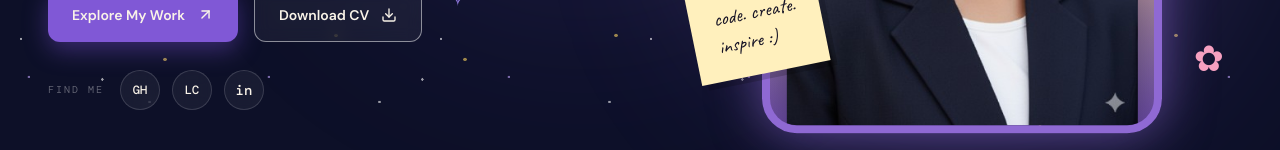
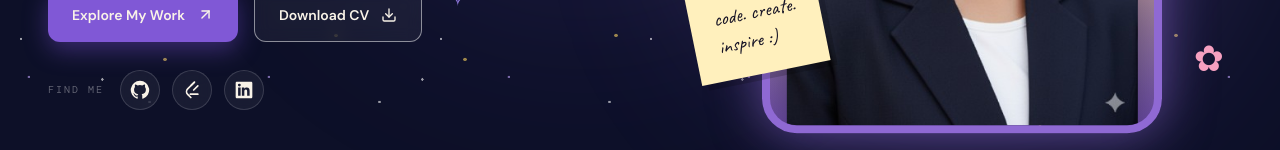
Before and after one commit to Jemimah000/jemimah-portfolio, a React (Vite) app: page / in a window 1280 px wide. Shown: the part 515-665 px from the top of the page. Built offline with nearby package versions, Linux system fonts and the light colour scheme; a web font is replaced by a local one.

Commit message:
kept icons for github, leetcode & linkdin

```diff
--- a/package.json
+++ b/package.json
@@ -23,6 +23,7 @@
     "lucide-react": "^1.31.0",
     "react": "^19.2.8",
     "react-dom": "^19.2.8",
+    "simple-icons": "^16.35.0",
     "tailwindcss": "^4.3.3",
     "three": "^0.185.1"
   },
--- a/src/components/hero/Hero.tsx
+++ b/src/components/hero/Hero.tsx
@@ -1,27 +1,44 @@
 import { motion } from "framer-motion";
+
 import {
+
   ArrowDown,
+
   ArrowUpRight,
+
   Download,
+
   Sparkles,
+
 } from "lucide-react";
 
 import FloatingDoodles from "../effects/FloatingDoodles";
 
+
 export default function Hero() {
+
   return (
+
     <section
+
       id="home"
+
       className="relative min-h-screen overflow-hidden bg-[#0d1028] px-6 pb-40 pt-10 text-[#f9f3e8] lg:px-12 lg:pt-14"
+
     >
+
       <FloatingDoodles />
 
       {/* =========================
+
           STAR BACKGROUND
+
       ========================== */}
 
       <div className="absolute inset-0 opacity-60">
+
         <div className="hero-stars" />
+
       </div>
 
       {/* Purple glow */}
@@ -29,225 +46,344 @@ export default function Hero() {
       <div className="absolute left-[30%] top-[10%] h-[400px] w-[400px] rounded-full bg-[#7c5ce0]/20 blur-[120px]" />
 
       {/* =========================
+
           PLANET
+
       ========================== */}
 
       <motion.div
+
         className="absolute left-[48%] top-8 hidden lg:block"
+
         animate={{
+
           y: [0, -12, 0],
+
           rotate: [0, 6, 0],
+
         }}
+
         transition={{
+
           duration: 6,
+
           repeat: Infinity,
+
           ease: "easeInOut",
+
         }}
+
       >
+
         <div className="relative h-20 w-20 rounded-full bg-gradient-to-br from-[#d5a8ff] to-[#7e5ad6] shadow-[0_0_50px_rgba(174,119,255,0.5)]">
+
           <div className="absolute -left-7 top-7 h-7 w-36 rotate-[-10deg] rounded-[50%] border-4 border-[#ffd45c]" />
+
         </div>
+
       </motion.div>
 
       {/* =========================
+
           UFO
+
       ========================== */}
 
       <motion.div
+
         className="absolute right-[8%] top-10 hidden lg:block"
+
         animate={{
+
           y: [0, -15, 0],
+
           x: [0, 8, 0],
+
         }}
+
         transition={{
+
           duration: 5,
+
           repeat: Infinity,
+
           ease: "easeInOut",
+
         }}
+
       >
+
         <div className="relative">
+
           <div className="mx-auto h-10 w-16 rounded-t-full bg-[#9dd8f5]/70" />
 
           <div className="h-9 w-28 rounded-[50%] border border-[#d7c9ff] bg-[#9282ba] shadow-[0_0_25px_rgba(170,135,255,0.4)]" />
 
           <div className="absolute left-1/2 top-[80%] h-20 w-16 -translate-x-1/2 bg-gradient-to-b from-[#f4e685]/30 to-transparent blur-xl" />
+
         </div>
+
       </motion.div>
 
       {/* =========================
+
           MAIN CONTENT
+
       ========================== */}
 
       <div className="relative z-10 mx-auto grid min-h-[82vh] max-w-[1500px] items-center gap-12 lg:grid-cols-[1.05fr_0.95fr]">
+
         {/* LEFT SIDE */}
 
         <motion.div
+
           initial={{ opacity: 0, x: -30 }}
+
           animate={{ opacity: 1, x: 0 }}
+
           transition={{
+
             duration: 0.8,
+
             ease: "easeOut",
+
           }}
+
         >
+
           {/* Arrow */}
 
           <div className="mb-2 hidden lg:block">
+
             <div className="font-hand text-5xl text-[#b895ff]">
+
               ⤴
+
             </div>
+
           </div>
 
           {/* Greeting */}
 
           <p className="font-hand text-3xl text-[#8ee2f0] md:text-4xl">
+
             Heyy! I'm ♡
+
           </p>
 
           {/* Name */}
 
           <h1 className="relative mt-2 font-display text-[clamp(5rem,10vw,10rem)] font-bold leading-[0.8] tracking-[-0.06em] text-[#f7f1e8]">
+
             Jemimah
+
           </h1>
 
           {/* Role */}
 
           <motion.div
+
             className="relative mt-7 inline-block rotate-[-3deg]"
+
             whileHover={{
+
               rotate: 0,
+
               scale: 1.04,
+
             }}
+
           >
+
             <div className="rounded-sm bg-[#ffd65f] px-6 py-2 font-hand text-2xl text-[#171426] shadow-[5px_5px_0_rgba(255,255,255,0.15)]">
+
               Developer. Designer. Dreamer.
+
             </div>
+
           </motion.div>
 
           {/* Description */}
 
           <p className="mt-8 max-w-xl text-lg leading-8 text-[#f7f1e8]/80 md:text-xl">
+
             I build digital experiences where
+
             <br />
+
             technology meets{" "}
+
             <span className="font-semibold text-[#c6a8ff]">
+
               creativity.
+
             </span>
+
           </p>
 
           {/* =========================
+
               MAIN BUTTONS
+
           ========================== */}
 
           <div className="mt-9 flex flex-wrap gap-4">
+
             {/* Explore My Work */}
 
             <a
+
               href="#projects"
+
               className="group inline-flex items-center gap-3 rounded-xl bg-[#8058d6] px-6 py-4 text-sm font-semibold text-white shadow-[0_8px_25px_rgba(112,76,200,0.45)] transition hover:-translate-y-1 hover:bg-[#916cff]"
+
             >
+
               Explore My Work
 
               <ArrowUpRight
+
                 size={17}
+
                 className="transition-transform group-hover:translate-x-1 group-hover:-translate-y-1"
+
               />
+
             </a>
 
             {/* Download CV */}
 
             <a
+
               href="/resume.pdf"
+
               download="Jemimah_Mary_Manuel_CV.pdf"
+
               className="group inline-flex items-center gap-3 rounded-xl border border-white/50 bg-white/5 px-6 py-4 text-sm font-semibold text-white backdrop-blur transition hover:-translate-y-1 hover:bg-white/10"
+
             >
+
               Download CV
 
               <Download
+
                 size={16}
+
                 className="transition-transform group-hover:translate-y-1"
+
               />
+
             </a>
+
           </div>
 
           {/* =========================
+
               SOCIAL LINKS
+
           ========================== */}
 
+
+          {/* SOCIAL LINKS */}
           <div className="mt-7 flex items-center gap-3">
             <span className="mr-1 font-mono text-[10px] uppercase tracking-[0.2em] text-white/35">
               Find me
             </span>
 
             {/* GitHub */}
-
             <a
               href="https://github.com/Jemimah000"
               target="_blank"
               rel="noopener noreferrer"
               aria-label="Jemimah's GitHub"
-              className="group flex h-10 w-10 items-center justify-center rounded-full border border-white/15 bg-white/5 font-mono text-xs font-bold text-white/70 backdrop-blur transition-all duration-300 hover:-translate-y-1 hover:border-white/40 hover:bg-white/10 hover:text-white"
+              title="GitHub"
+              className="group flex h-10 w-10 items-center justify-center rounded-full border border-white/15 bg-white/5 text-white/80 backdrop-blur transition-all duration-300 hover:-translate-y-1 hover:border-white/40 hover:bg-white/10 hover:text-white"
             >
-              <span className="transition-transform duration-300 group-hover:scale-110">
-                GH
-              </span>
+              <svg viewBox="0 0 24 24" className="h-5 w-5 transition-transform group-hover:scale-110" fill="currentColor" aria-hidden="true">
+                <path d="M12 .9a11.1 11.1 0 0 0-3.51 21.63c.55.1.76-.24.76-.54v-2.1c-3.1.68-3.76-1.32-3.76-1.32-.5-1.3-1.23-1.65-1.23-1.65-1.01-.7.08-.69.08-.69 1.12.08 1.7 1.15 1.7 1.15.99 1.69 2.6 1.2 3.23.92.1-.72.39-1.2.7-1.48-2.48-.28-5.09-1.24-5.09-5.51 0-1.22.44-2.22 1.15-3-.12-.28-.5-1.42.11-2.96 0 0 .94-.3 3.05 1.15a10.6 10.6 0 0 1 5.55 0c2.12-1.44 3.05-1.15 3.05-1.15.61 1.54.23 2.68.11 2.96.72.78 1.15 1.78 1.15 3.01 0 4.28-2.61 5.22-5.1 5.5.4.35.75 1.02.75 2.06v3.1c0 .3.2.65.77.54A11.1 11.1 0 0 0 12 .9Z" />
+              </svg>
             </a>
 
             {/* LeetCode */}
-
             <a
               href="https://leetcode.com/"
               target="_blank"
               rel="noopener noreferrer"
               aria-label="Jemimah's LeetCode"
-              className="group flex h-10 w-10 items-center justify-center rounded-full border border-white/15 bg-white/5 font-mono text-xs font-bold text-white/70 backdrop-blur transition-all duration-300 hover:-translate-y-1 hover:border-white/40 hover:bg-white/10 hover:text-white"
+              title="LeetCode"
+              className="group flex h-10 w-10 items-center justify-center rounded-full border border-white/15 bg-white/5 text-white/80 backdrop-blur transition-all duration-300 hover:-translate-y-1 hover:border-white/40 hover:bg-white/10 hover:text-white"
             >
-              <span className="transition-transform duration-300 group-hover:scale-110">
-                LC
-              </span>
+              <svg viewBox="0 0 24 24" className="h-5 w-5 transition-transform group-hover:scale-110" fill="none" stroke="currentColor" strokeWidth="2" strokeLinecap="round" strokeLinejoin="round" aria-hidden="true">
+                <path d="m14.5 3-7.7 7.7a4.6 4.6 0 0 0 0 6.5l3.8 3.8" />
+                <path d="m11 6.5 4-4" />
+                <path d="M10 17h9" />
+                <path d="m14 12 5-5" />
+              </svg>
             </a>
 
             {/* LinkedIn */}
-
             <a
               href="https://linkedin.com/in/jemimah-mary-manuel-490488361/"
               target="_blank"
               rel="noopener noreferrer"
               aria-label="Jemimah's LinkedIn"
-              className="group flex h-10 w-10 items-center justify-center rounded-full border border-white/15 bg-white/5 font-mono text-sm font-bold text-white/70 backdrop-blur transition-all duration-300 hover:-translate-y-1 hover:border-white/40 hover:bg-white/10 hover:text-white"
+              title="LinkedIn"
+              className="group flex h-10 w-10 items-center justify-center rounded-full border border-white/15 bg-white/5 text-white/80 backdrop-blur transition-all duration-300 hover:-translate-y-1 hover:border-white/40 hover:bg-white/10 hover:text-white"
             >
-              <span className="transition-transform duration-300 group-hover:scale-110">
-                in
-              </span>
+              <svg viewBox="0 0 24 24" className="h-5 w-5 transition-transform group-hover:scale-110" fill="currentColor" aria-hidden="true">
+                <path d="M20.45 2H3.55C2.69 2 2 2.68 2 3.52v16.96c0 .84.69 1.52 1.55 1.52h16.9c.86 0 1.55-.68 1.55-1.52V3.52C22 2.68 21.31 2 20.45 2ZM7.93 18.75H4.94V9.13h2.99v9.62ZM6.44 7.81a1.73 1.73 0 1 1 0-3.46 1.73 1.73 0 0 1 0 3.46Zm12.31 10.94h-2.98v-4.68c0-1.12-.02-2.56-1.56-2.56-1.56 0-1.8 1.22-1.8 2.48v4.76H9.43V9.13h2.86v1.31h.04c.4-.75 1.37-1.54 2.82-1.54 3.02 0 3.6 1.99 3.6 4.58v5.27Z" />
+              </svg>
             </a>
           </div>
 
           {/* Scroll */}
 
           <div className="mt-10 flex items-center gap-3 font-mono text-[10px] uppercase tracking-[0.25em] text-white/40">
+
             <ArrowDown size={15} />
+
             Scroll to explore
+
           </div>
+
         </motion.div>
 
         {/* =========================
+
             RIGHT SIDE
+
         ========================== */}
 
         <motion.div
+
           className="relative flex min-h-[580px] items-center justify-center"
+
           initial={{
+
             opacity: 0,
+
             scale: 0.92,
+
           }}
+
           animate={{
+
             opacity: 1,
+
             scale: 1,
+
           }}
+
           transition={{
+
             duration: 0.9,
+
             delay: 0.2,
+
           }}
+
         >
+
           {/* Outer glow */}
 
           <div className="absolute h-[470px] w-[470px] rounded-full bg-[#9b72ed]/30 blur-[90px]" />
@@ -255,16 +391,27 @@ export default function Hero() {
           {/* Portal */}
 
           <motion.div
+
             className="relative h-[540px] w-[400px] overflow-hidden rounded-[190px_190px_35px_35px] border-[8px] border-[#8f69d3] bg-gradient-to-b from-[#ffd55f] via-[#f6c862] to-[#8b5fd0] shadow-[0_0_50px_rgba(143,105,211,0.6)]"
+
             animate={{
+
               y: [0, -8, 0],
+
             }}
+
             transition={{
+
               duration: 5,
+
               repeat: Infinity,
+
               ease: "easeInOut",
+
             }}
+
           >
+
             {/* Inner glow */}
 
             <div className="absolute inset-0 bg-gradient-to-b from-white/30 via-transparent to-[#1d1740]/30" />
@@ -272,60 +419,103 @@ export default function Hero() {
             {/* Crown */}
 
             <div className="absolute left-1/2 top-5 z-20 -translate-x-1/2 text-5xl text-white">
+
               ♕
+
             </div>
 
             {/* Photo */}
 
             <img
+
               src="/images/profile/jemimah.png"
+
               alt="Jemimah Mary Manuel"
+
               className="absolute bottom-0 left-1/2 z-10 h-[480px] w-auto max-w-none -translate-x-1/2 object-contain drop-shadow-[0_15px_20px_rgba(0,0,0,0.35)]"
+
             />
+
           </motion.div>
 
           {/* Left sticky note */}
 
           <motion.div
+
             className="absolute bottom-20 left-0 z-30 hidden rotate-[-7deg] bg-[#fff0bd] px-6 py-5 text-[#171426] shadow-[6px_6px_0_rgba(0,0,0,0.18)] lg:block"
+
             animate={{
+
               rotate: [-7, -4, -7],
+
               y: [0, -6, 0],
+
             }}
+
             transition={{
+
               duration: 4,
+
               repeat: Infinity,
+
               ease: "easeInOut",
+
             }}
+
           >
+
             <p className="font-hand text-xl">
+
               code. create.
+
               <br />
+
               inspire :)
+
             </p>
+
           </motion.div>
 
           {/* Right speech bubble */}
 
           <motion.div
+
             className="absolute right-[-25px] top-24 z-30 hidden rotate-[7deg] rounded-xl border-2 border-[#d9cba9] bg-[#fff6dc] px-6 py-5 text-[#171426] shadow-[5px_5px_0_rgba(0,0,0,0.18)] lg:block"
+
             animate={{
+
               rotate: [7, 4, 7],
+
               y: [0, -8, 0],
+
             }}
+
             transition={{
+
               duration: 4.5,
+
               repeat: Infinity,
+
               ease: "easeInOut",
+
             }}
+
           >
+
             <p className="font-hand text-lg">
+
               Building ideas
+
               <br />
+
               with logic &
+
               <br />
+
               imagination ♡
+
             </p>
+
           </motion.div>
 
           {/* Decorative stars */}
@@ -333,18 +523,29 @@ export default function Hero() {
           <Sparkles className="absolute -left-5 top-[18%] text-[#ffd65f]" />
 
           <div className="absolute right-2 bottom-20 text-4xl text-[#f6a0c0]">
+
             ✿
+
           </div>
+
         </motion.div>
+
       </div>
 
       {/* =========================
+
           CURVED BOTTOM TRANSITION
+
       ========================== */}
 
       <div className="absolute bottom-0 left-0 h-32 w-full overflow-hidden">
+
         <div className="absolute -bottom-24 left-[-5%] h-48 w-[110%] rounded-t-[50%] bg-[#f4eee3]" />
+
       </div>
+
     </section>
+
   );
+
 }
```
Also changed, not shown: 1 other file (tests, documents, lock files or other folders).
